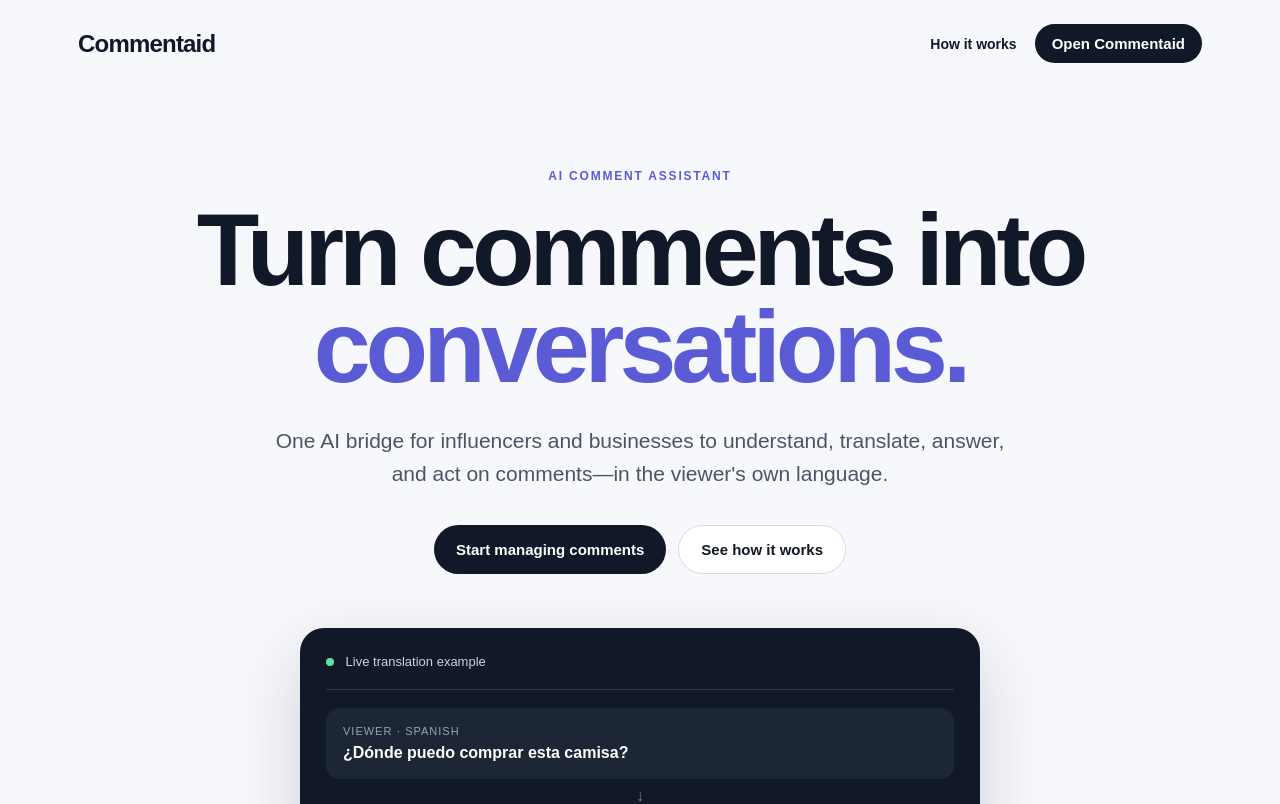
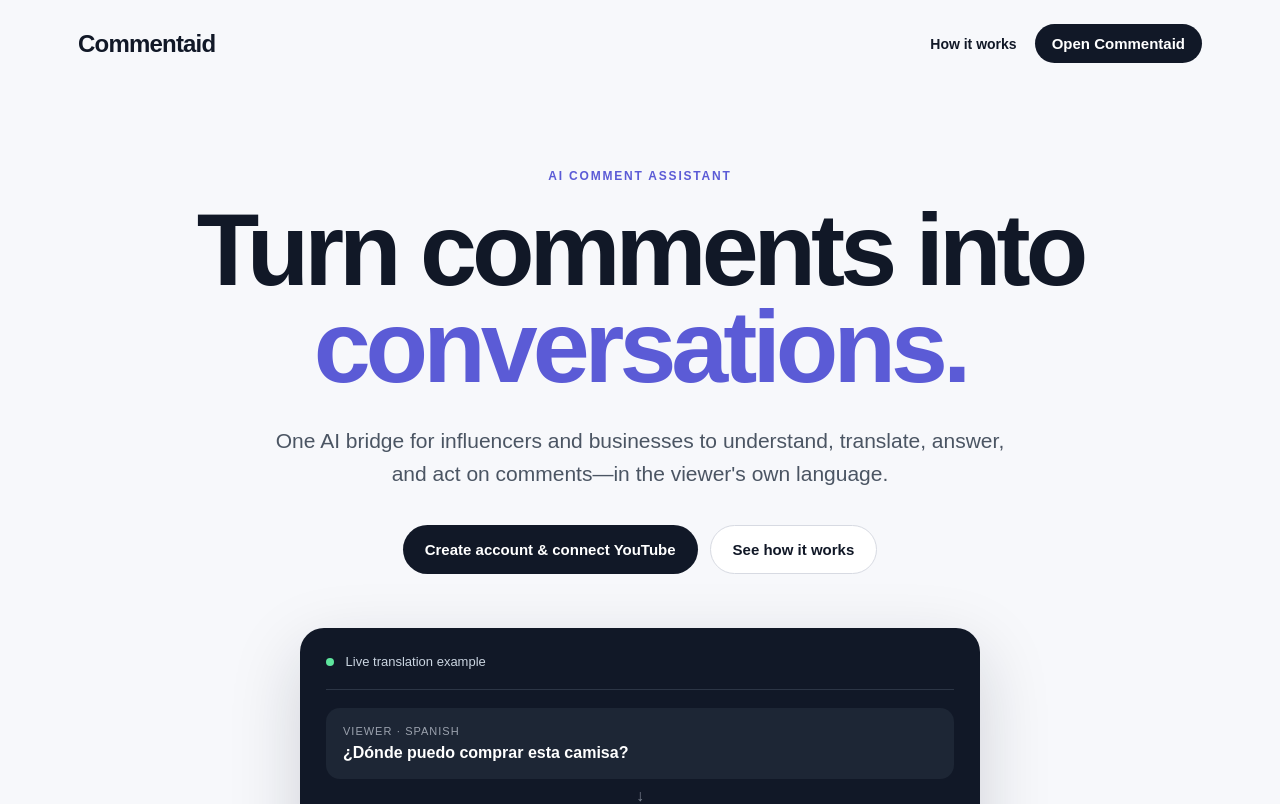
Before and after one commit to DSangHub/Commentaid, a Next.js app: page / in a window 1280 px wide. Shown: the top 804 px of the page. Built offline with nearby package versions, Linux system fonts and the light colour scheme.

Commit message:
Send new customers through channel onboarding

```diff
--- a/app/page.js
+++ b/app/page.js
@@ -19,7 +19,7 @@ export default function Home() {
           answer, and act on comments—in the viewer&apos;s own language.
         </p>
         <div className="actions">
-          <Link href="/login" className="button primary">Start managing comments</Link>
+          <Link href="/login?mode=signup&amp;next=%2Fdashboard%3Fonboarding%3Dyoutube" className="button primary">Create account &amp; connect YouTube</Link>
           <a href="#how" className="button secondary">See how it works</a>
         </div>
 
```
